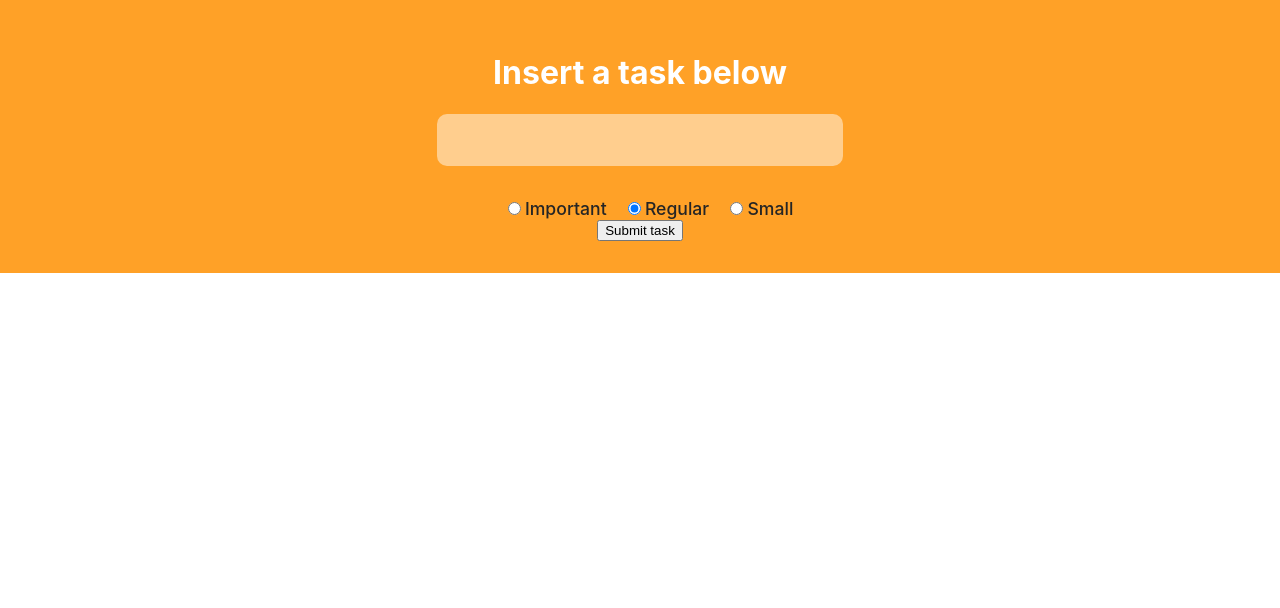
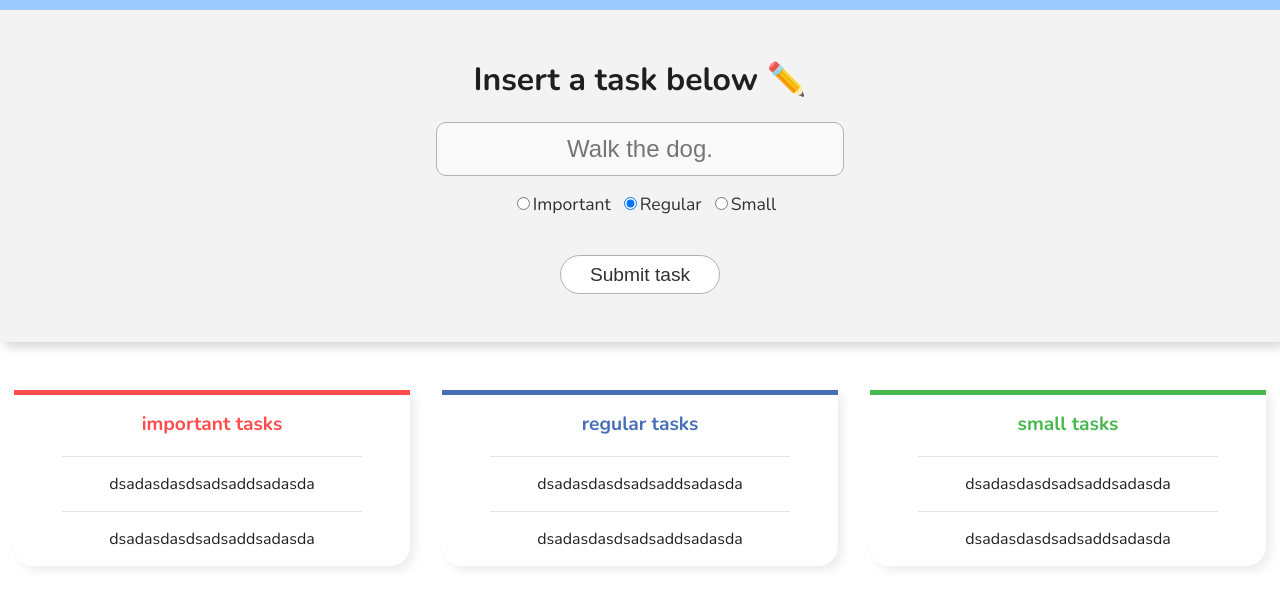
Before and after one commit to JJMarques/redux-tasklist, a React (Create React App) app: page / in a window 1280 px wide. Shown: the top 608 px of the page. Built offline with nearby package versions, Linux system fonts and the light colour scheme.

Commit message:
Task input working

```diff
--- a/src/App.css
+++ b/src/App.css
@@ -22,6 +22,12 @@
   font-size: calc(10px + 2vmin);
 }
 
+.tasksContainer {
+  margin-top: 2em;
+  display: flex;
+  justify-content: center;
+}
+
 .App-link {
   color: rgb(112, 76, 182);
 }
@@ -37,3 +43,9 @@
     transform: translateY(0px)
   }
 }
+
+@media only screen and (max-width: 1250px) {
+  .tasksContainer {
+    flex-direction: column;
+  }
+}
--- a/src/App.js
+++ b/src/App.js
@@ -2,11 +2,17 @@ import React from 'react';
 /* import { Counter } from './features/counter/Counter';  */
 import './App.css';
 import { Input } from './features/task/Input';
+import { TasksDisplay } from './features/task/TasksDisplay';
 
 function App() {
   return (
     <div className="App">
       <Input />
+      <div className="tasksContainer">
+        <TasksDisplay type='important' />
+        <TasksDisplay type='regular' />
+        <TasksDisplay type='small' />
+      </div>
     </div>
   );
 }
--- a/src/features/task/Input.js
+++ b/src/features/task/Input.js
@@ -1,30 +1,40 @@
 import { useState } from 'react'
 import styles from './Input.module.css'
 
-import { useSelector } from 'react-redux'
-import { selectTasks } from './taskSlice'
+import { useSelector, useDispatch } from 'react-redux'
+import { insertTask, selectTasks } from './taskSlice'
 
 
 export function Input() {
     const [taskInput, setTaskInput] = useState('')
     const [taskType, setTaskType] = useState('regular')
+
+    const dispatch = useDispatch()
     /* const { task } = useSelector(selectTasks)
     console.log(task) */
 
     const sumbitTask = event => {
         event.preventDefault()
 
-        console.log(taskInput);
+        if (taskInput) {
+                dispatch(insertTask({
+                    type: taskType,
+                    date: new Date(),
+                    description: taskInput
+                }))
+        }
+        setTaskInput('')
     }
 
     return(
         <div className={styles.inputContainer}>
-            <h1>Insert a task below</h1>
+            <h1>Insert a task below ✏️</h1>
             <form onSubmit={sumbitTask}>
                 <input
                     type="text"
                     value={taskInput}
                     onChange={e => setTaskInput(e.target.value)}
+                    placeholder="Walk the dog."
                     autoFocus
                 />
                 <div className={styles.selectTaskType}>
--- a/src/features/task/Input.module.css
+++ b/src/features/task/Input.module.css
@@ -1,10 +1,14 @@
 .inputContainer {
-    background: rgb(255, 161, 39);
-    padding: 2em;
+    border-top: 10px solid #9bcaff;
+    background: rgb(243, 243, 243);
+    padding: 3em;
+    box-shadow:  5px 5px 10px #d7d7d7,
+    -5px -5px 10px #e9e9e9;
 }
 
 .inputContainer h1 {
-    color: white;
+    color: rgb(31, 31, 31);
+    margin-top: 0;
 }
 
 .inputContainer input[type=text] {
@@ -14,12 +18,13 @@
     background: rgba(255, 255, 255, 0.479);
     border: none;
     outline: none;
-    color: rgb(65, 65, 65);
+    color: rgb(94, 94, 94);
     text-align: center;
+    border: 1px solid rgb(177, 177, 177);
 }
 
 .selectTaskType {
-    margin-top: 2em;
+    margin-top: 1em;
     display: flex;
     justify-content: center;
     align-items: center;
@@ -27,16 +32,46 @@
 
 .selectTaskType label {
     font-size: 1.1em;
-    font-weight: 500;
-    color: rgb(37, 37, 37);
+    font-weight: 400;
+    color: rgb(48, 48, 48);
+    cursor: pointer;
+    text-align: center;
 }
 
 .selectTaskType input[type=radio] {
-    font-size: 1.2em;
     margin-left: 1em;
     margin-right: 0.2em;
 }
 
-.inputContainer input[type=submit] {
+.inputContainer button[type=submit] {
+    margin-top: 2em;
     font-size: 1.2em;
+    color: rgb(49, 49, 49);
+    padding: 0.4em 1.5em;
+    border-radius: 30px;
+    border: none;
+    cursor: pointer;
+    outline: none;
+    transition: all 0.2s ease-in-out;
+    font-weight: 500;
+    background: #ffffff;
+    border: 1px solid rgb(177, 177, 177);
 }
+
+.inputContainer button[type=submit]:hover {
+    padding: 0.4em 1.8em;
+}
+
+@media only screen and (max-width: 1250px) {
+    .inputContainer input[type=text] {
+        width: 80%;
+        font-size: 1.3em;
+        border-radius: 10px;
+        background: rgba(255, 255, 255, 0.479);
+        border: none;
+        outline: none;
+        color: rgb(94, 94, 94);
+        text-align: center;
+        border: 1px solid rgb(177, 177, 177);
+    }
+}
--- /dev/null
+++ b/src/features/task/TasksDisplay.js
@@ -0,0 +1,21 @@
+import styles from './TasksDisplay.module.css'
+
+export function TasksDisplay({ type }){
+
+    const color = {
+        borderTop: `5px solid ${type === 'important' ? 'rgb(255, 77, 77)' : type === 'small' ? 'rgb(71, 184, 77)' : 'rgb(71, 111, 184)'}`,
+        color: type === 'important' ? 'rgb(255, 77, 77)' : type === 'small' ? 'rgb(71, 184, 77)' : 'rgb(71, 111, 184)'
+    }
+
+    return(
+        <div style={color} className={styles.TasksDisplay}>
+            <h2>{type} tasks</h2>
+            <div className={styles.taskContainer}>
+                <p>dsadasdasdsadsaddsadasda</p>
+            </div>
+            <div className={styles.taskContainer}>
+                <p>dsadasdasdsadsaddsadasda</p>
+            </div>
+        </div>
+    )
+}
--- /dev/null
+++ b/src/features/task/TasksDisplay.module.css
@@ -0,0 +1,24 @@
+.TasksDisplay {
+    margin: 1em;
+    padding: 0 3em;
+    border-radius: 0 0 20px 20px;
+    color: rgb(49, 49, 49);
+    background: #ffffff;
+    box-shadow:  5px 5px 10px #ededed,
+    -5px -5px 10px #ffffff;
+    display: flex;
+    flex-direction: column;
+    align-items: center;
+}
+
+.TasksDisplay h2 {
+    font-size: 1.2em;
+    margin-bottom: 1em;
+}
+
+.taskContainer {
+    color: rgb(32, 32, 32);
+    width: 300px;
+    height: auto;
+    border-top: 1px solid rgb(228, 228, 228);
+}
--- a/src/features/task/taskSlice.js
+++ b/src/features/task/taskSlice.js
@@ -10,9 +10,24 @@ export const taskSlice = createSlice({
     name: 'task',
     initialState,
     reducers: {
-
+        insertTask: (state, action) => {
+            switch (action.payload.type) {
+                case 'important':
+                    state.importantTasks.push(action.payload);
+                    break
+                case 'regular':
+                    state.regularTaks.push(action.payload);
+                    break
+                case 'small':
+                    state.smallTasks.push(action.payload);
+                    break
+                default: return state
+            }
+        }
     }
 })
+
+export const { insertTask } = taskSlice.actions;
 
 export const selectTasks = state => state
 
--- a/src/index.css
+++ b/src/index.css
@@ -1,13 +1,12 @@
+@import url('https://fonts.googleapis.com/css2?family=Nunito:wght@300;400;600;700&display=swap');
+
 body {
   margin: 0;
-  font-family: -apple-system, BlinkMacSystemFont, 'Segoe UI', 'Roboto', 'Oxygen',
-    'Ubuntu', 'Cantarell', 'Fira Sans', 'Droid Sans', 'Helvetica Neue',
-    sans-serif;
+  font-family: 'Nunito', sans-serif;
   -webkit-font-smoothing: antialiased;
   -moz-osx-font-smoothing: grayscale;
 }
 
 code {
-  font-family: source-code-pro, Menlo, Monaco, Consolas, 'Courier New',
-    monospace;
+  font-family: 'Nunito', sans-serif;
 }
```
Also changed, not shown: 1 other file (tests, documents, lock files or other folders).
